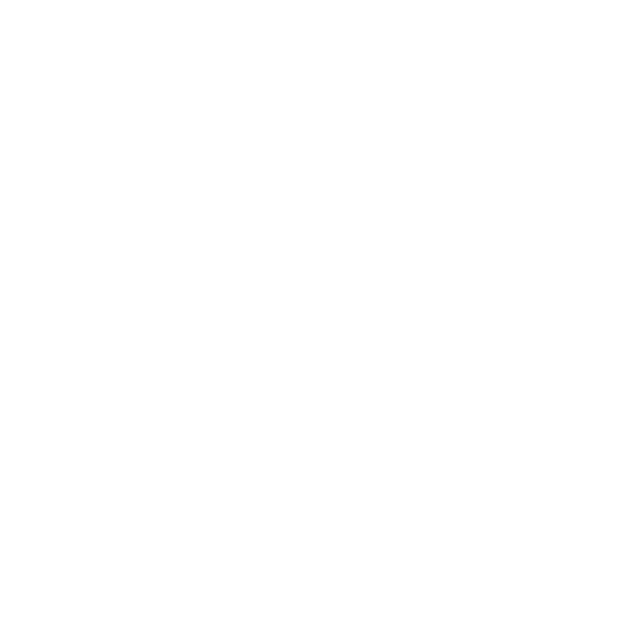
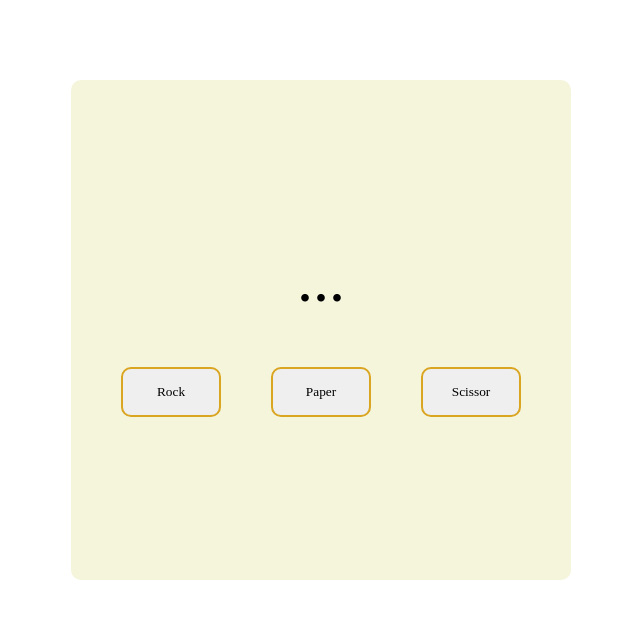
Before and after one commit to grimhilt7/rockpaperscissors, a plain HTML site: page index.html in a window 1280 px wide. Shown: the whole page, without its empty margins (319-959 px from the left). Drawn offline with Linux system fonts and the light colour scheme.

Commit message:
Finish html, css setup

```diff
--- a/index.html
+++ b/index.html
@@ -6,6 +6,55 @@
     <meta name="viewport" content="width=device-width, initial-scale=1.0" />
     <title>Rock, Paper, Scissor</title>
     <script src="app.js" defer></script>
+    <style>
+      body {
+        display: flex;
+        justify-content: center;
+        margin-top: 10vh;
+      }
+
+      .content {
+        display: flex;
+        flex-direction: column;
+        justify-content: center;
+        align-content: center;
+        gap: 50px;
+
+        background-color: beige;
+        width: 500px;
+        height: 500px;
+        border-radius: 10px;
+      }
+
+      .result {
+        font-size: 4rem;
+        text-align: center;
+      }
+
+      .buttons {
+        display: flex;
+        justify-content: center;
+        align-self: center;
+        gap: 50px;
+      }
+
+      button {
+        border: 2px solid goldenrod;
+        border-radius: 10px;
+        width: 100px;
+        height: 50px;
+        font-family: "Times New Roman", Times, serif;
+      }
+    </style>
   </head>
-  <body></body>
+  <body>
+    <div class="content">
+      <div class="result">...</div>
+      <div class="buttons">
+        <button>Rock</button>
+        <button>Paper</button>
+        <button>Scissor</button>
+      </div>
+    </div>
+  </body>
 </html>
```
